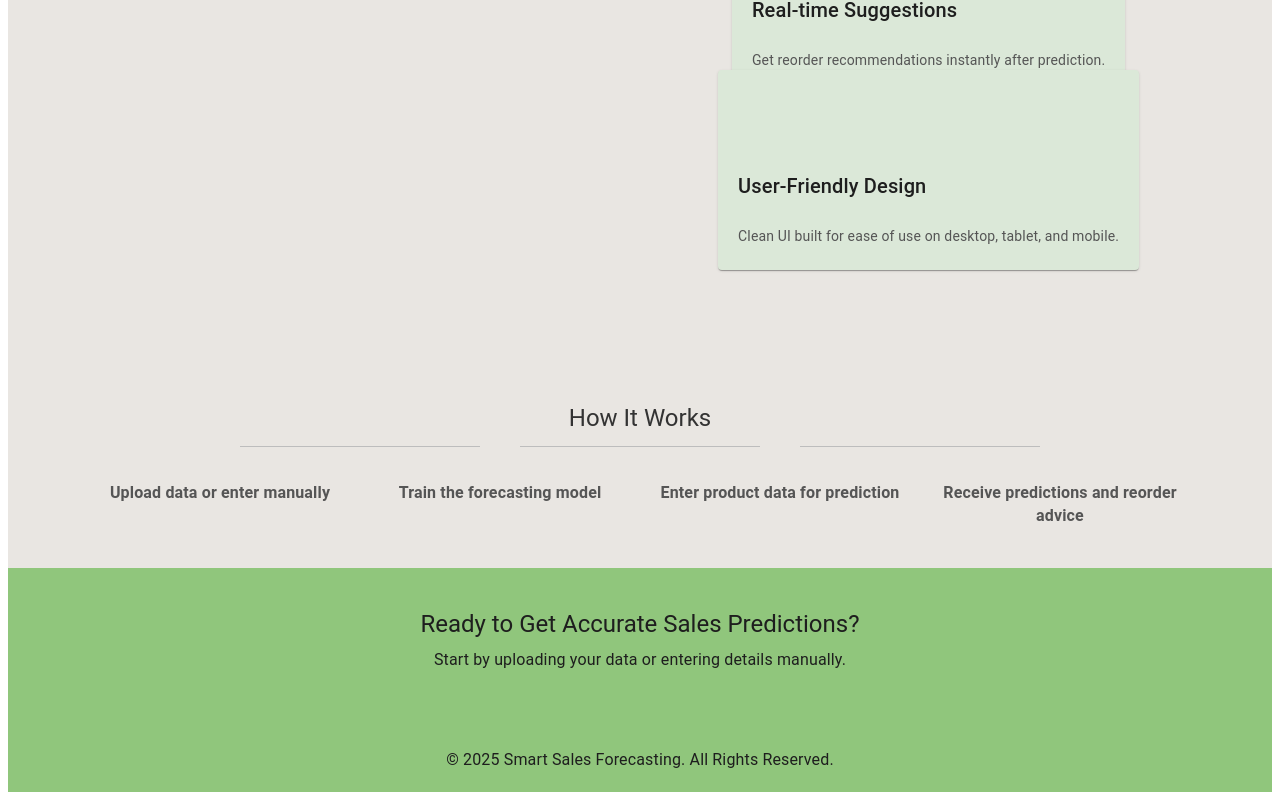
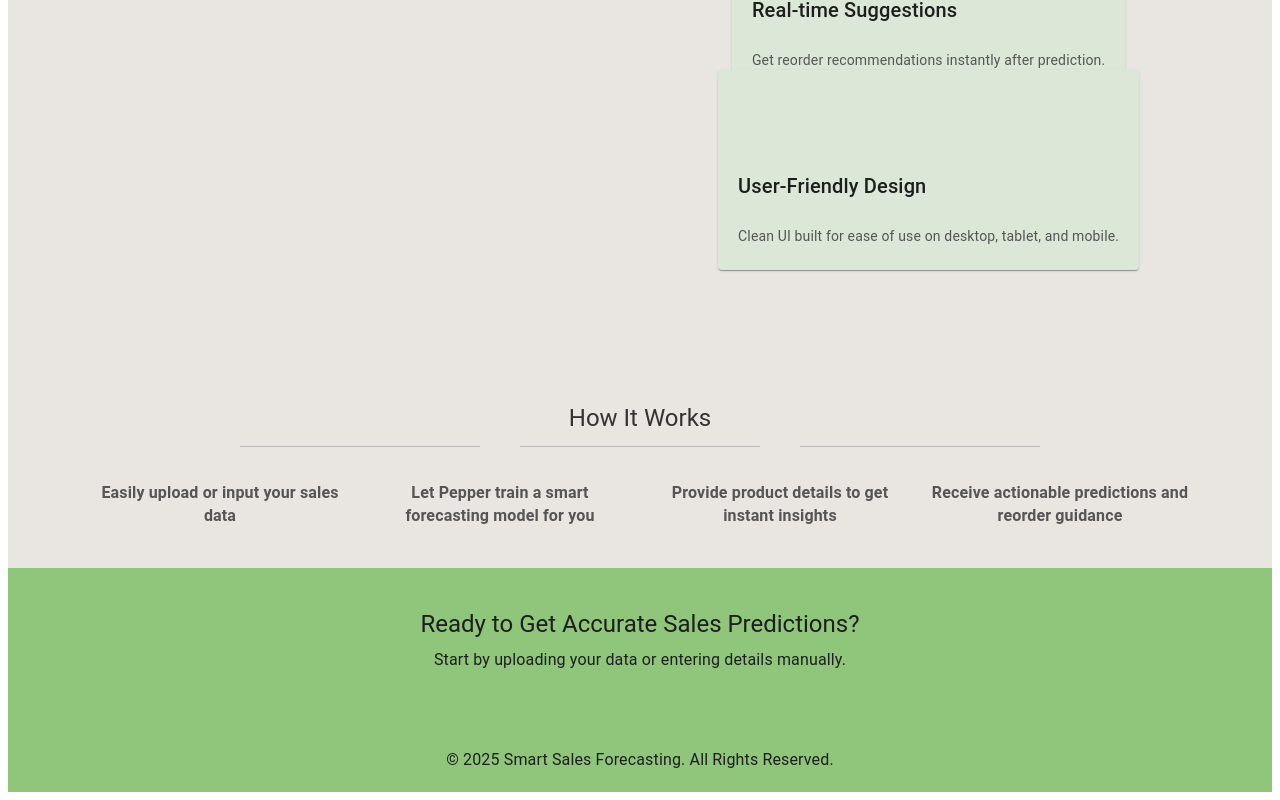
Before and after one commit to ArunPandyanVasam/sales-forecasting-frontend, a React (Vite) app: page / in a window 1280 px wide. Shown: the part 1220-2020 px from the top of the page. Built offline with nearby package versions, Linux system fonts and the light colour scheme; some icons are missing.

Commit message:
How it works component updated content

```diff
--- a/src/components/HowItWorks/HowItWorks.jsx
+++ b/src/components/HowItWorks/HowItWorks.jsx
@@ -9,22 +9,23 @@ import styles from './HowItWorks.module.css';
 
 const steps = [
   {
-    label: 'Upload data or enter manually',
+    label: 'Easily upload or input your sales data',
     icon: <UploadFileIcon className={styles.icon} />
   },
   {
-    label: 'Train the forecasting model',
+    label: 'Let Pepper train a smart forecasting model for you',
     icon: <AutoGraphIcon className={styles.icon} />
   },
   {
-    label: 'Enter product data for prediction',
+    label: 'Provide product details to get instant insights',
     icon: <InventoryIcon className={styles.icon} />
   },
   {
-    label: 'Receive predictions and reorder advice',
+    label: 'Receive actionable predictions and reorder guidance',
     icon: <AssignmentTurnedInIcon className={styles.icon} />
   }
 ];
+
 
 const HowItWorks = () => (
   <Container className={styles.container}>
```
